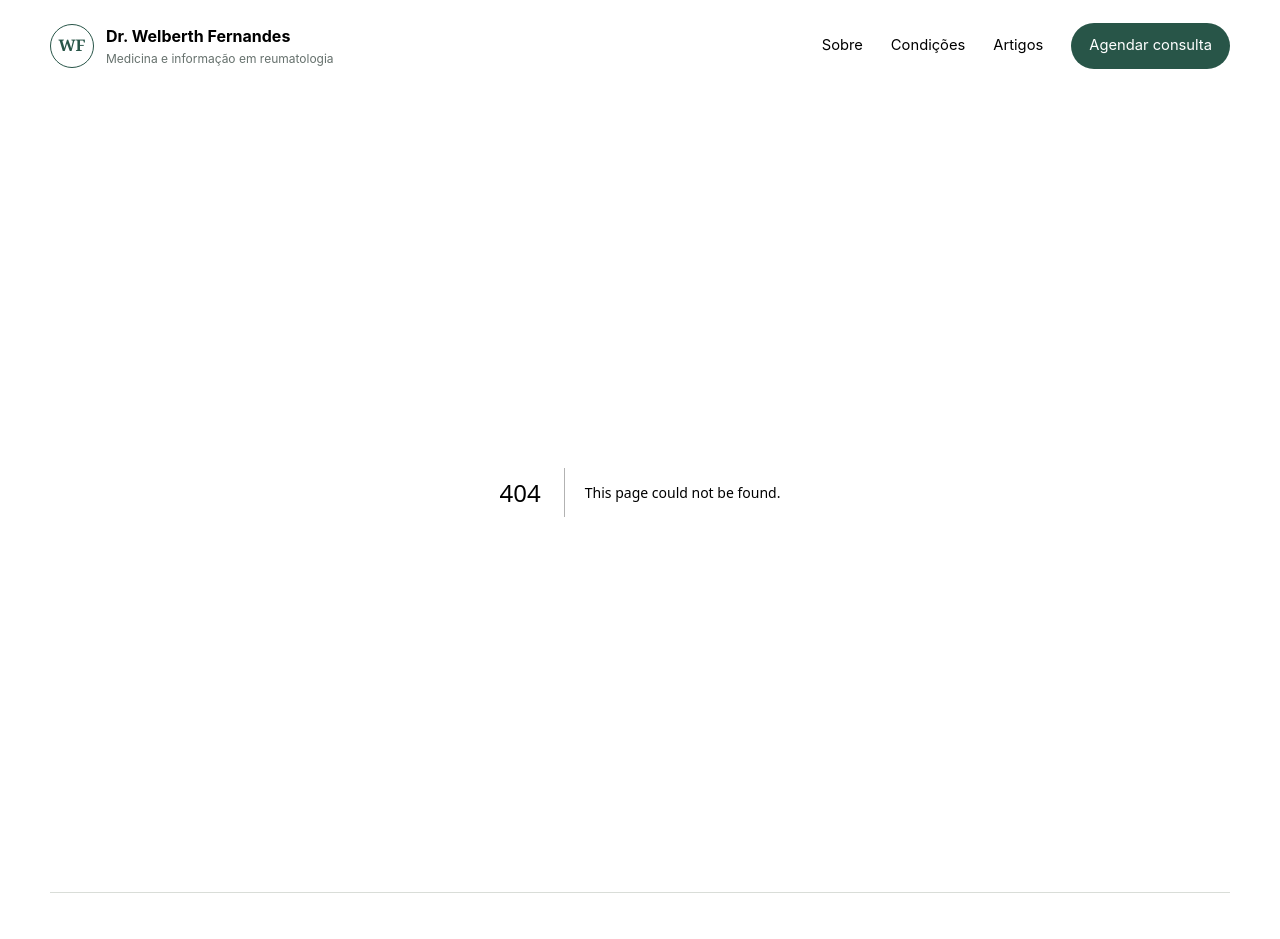
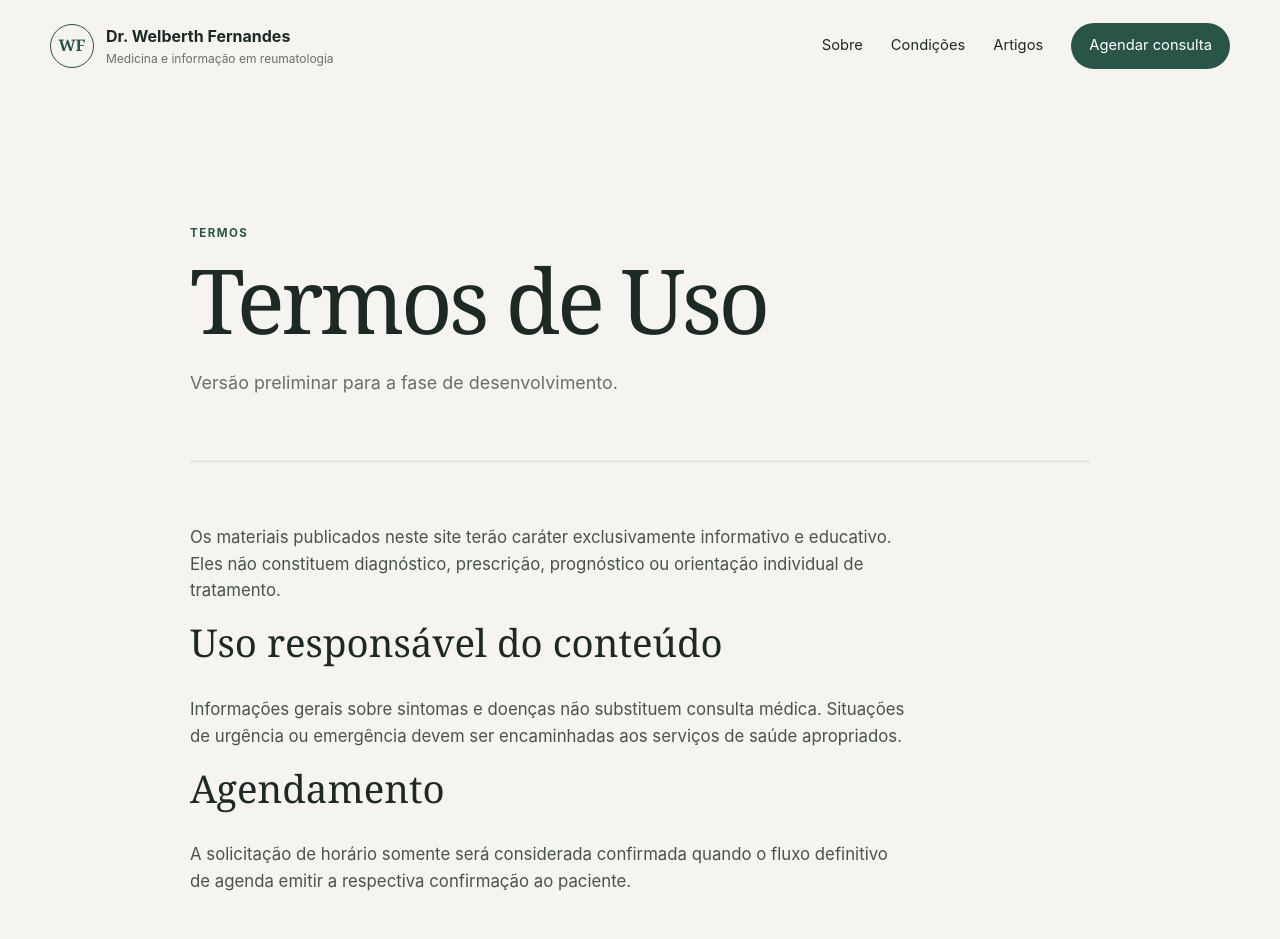
Before and after one commit to Zoqvera/Dr.-Welberth, a Next.js app: page /termos in a window 1280 px wide. Before the commit this address had no page. Shown: the top 939 px of the page. Built offline with nearby package versions, Linux system fonts and the light colour scheme.

Commit message:
Add preliminary terms page

```diff
--- /dev/null
+++ b/app/termos/page.tsx
@@ -0,0 +1,33 @@
+import type { Metadata } from "next";
+
+export const metadata: Metadata = {
+  title: "Termos de Uso",
+  description: "Termos de uso do site e limites do conteúdo educativo.",
+};
+
+export default function TermosPage() {
+  return (
+    <main className="inner-page">
+      <article className="article-page legal-page">
+        <div className="article-header">
+          <p className="eyebrow">Termos</p>
+          <h1>Termos de Uso</h1>
+          <p className="lead">Versão preliminar para a fase de desenvolvimento.</p>
+        </div>
+        <div className="article-body">
+          <p>
+            Os materiais publicados neste site terão caráter exclusivamente informativo e educativo. Eles não constituem diagnóstico, prescrição, prognóstico ou orientação individual de tratamento.
+          </p>
+          <h2>Uso responsável do conteúdo</h2>
+          <p>
+            Informações gerais sobre sintomas e doenças não substituem consulta médica. Situações de urgência ou emergência devem ser encaminhadas aos serviços de saúde apropriados.
+          </p>
+          <h2>Agendamento</h2>
+          <p>
+            A solicitação de horário somente será considerada confirmada quando o fluxo definitivo de agenda emitir a respectiva confirmação ao paciente.
+          </p>
+        </div>
+      </article>
+    </main>
+  );
+}
```
